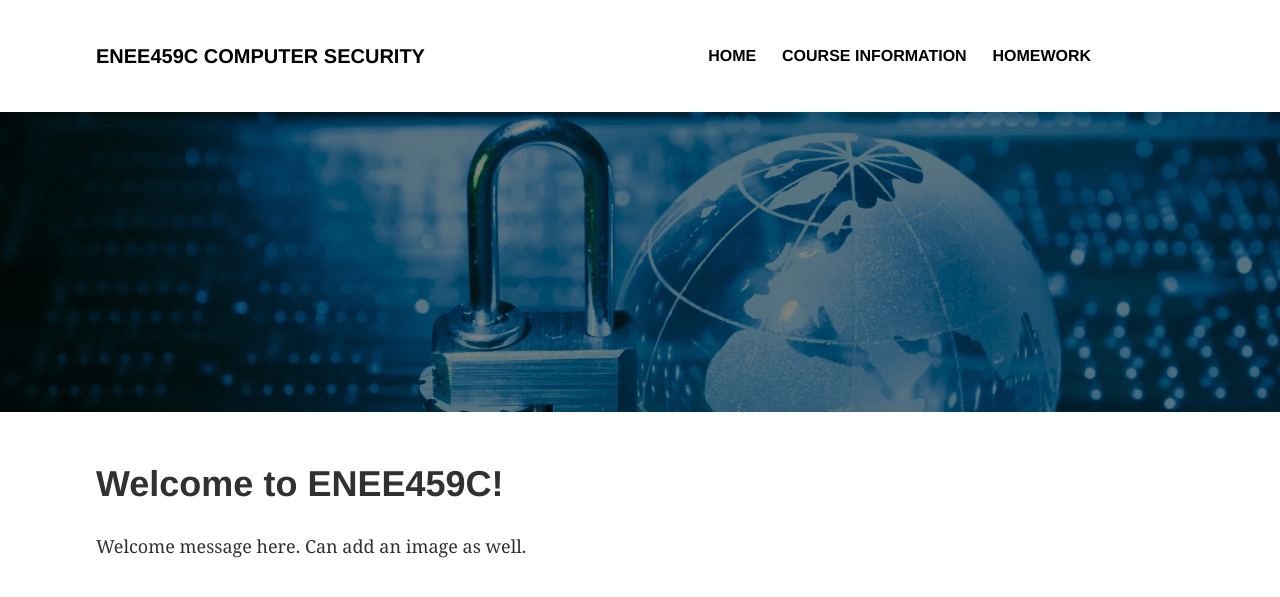
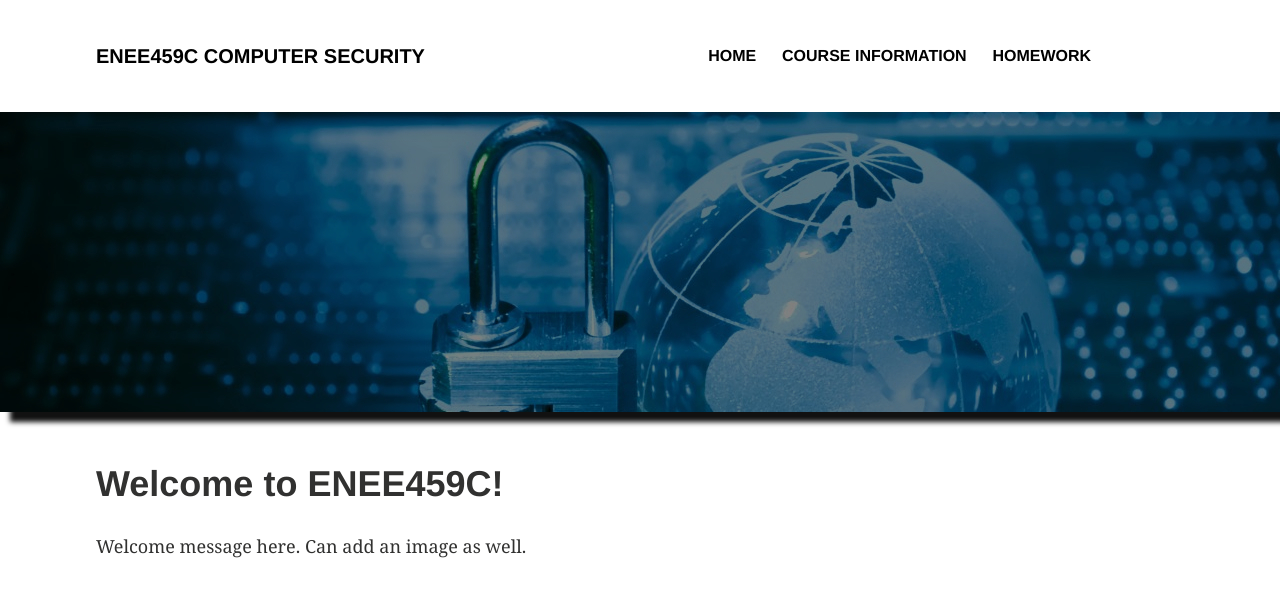
Before and after one commit to serrintine/serrintine.github.io, a Jekyll site: the page built from index.md, in a window 1280 px wide. Shown: the top 597 px of the page. Built offline with Jekyll 4.4.1, drawn with Linux system fonts in a browser that asks for light colours.

Commit message:
Updated _layout.scss

```diff
--- a/_sass/_layout.scss
+++ b/_sass/_layout.scss
@@ -17,6 +17,7 @@
 	height: 300px;
     display: block;
     background: url(../images/security.jpg) no-repeat;
+    box-shadow: 10px 10px 5px #111;
 }
 .site-title {
 	@include row;
```
